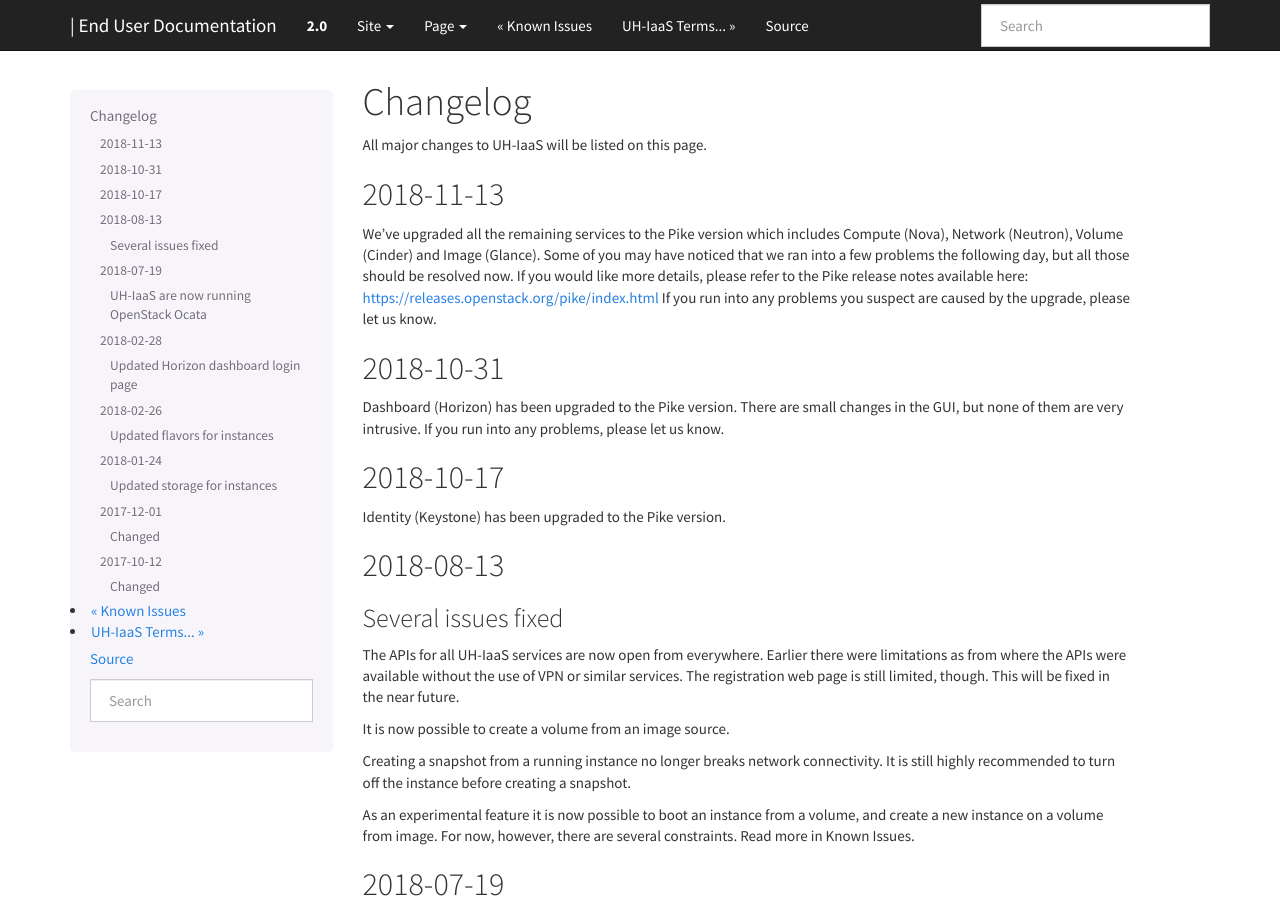
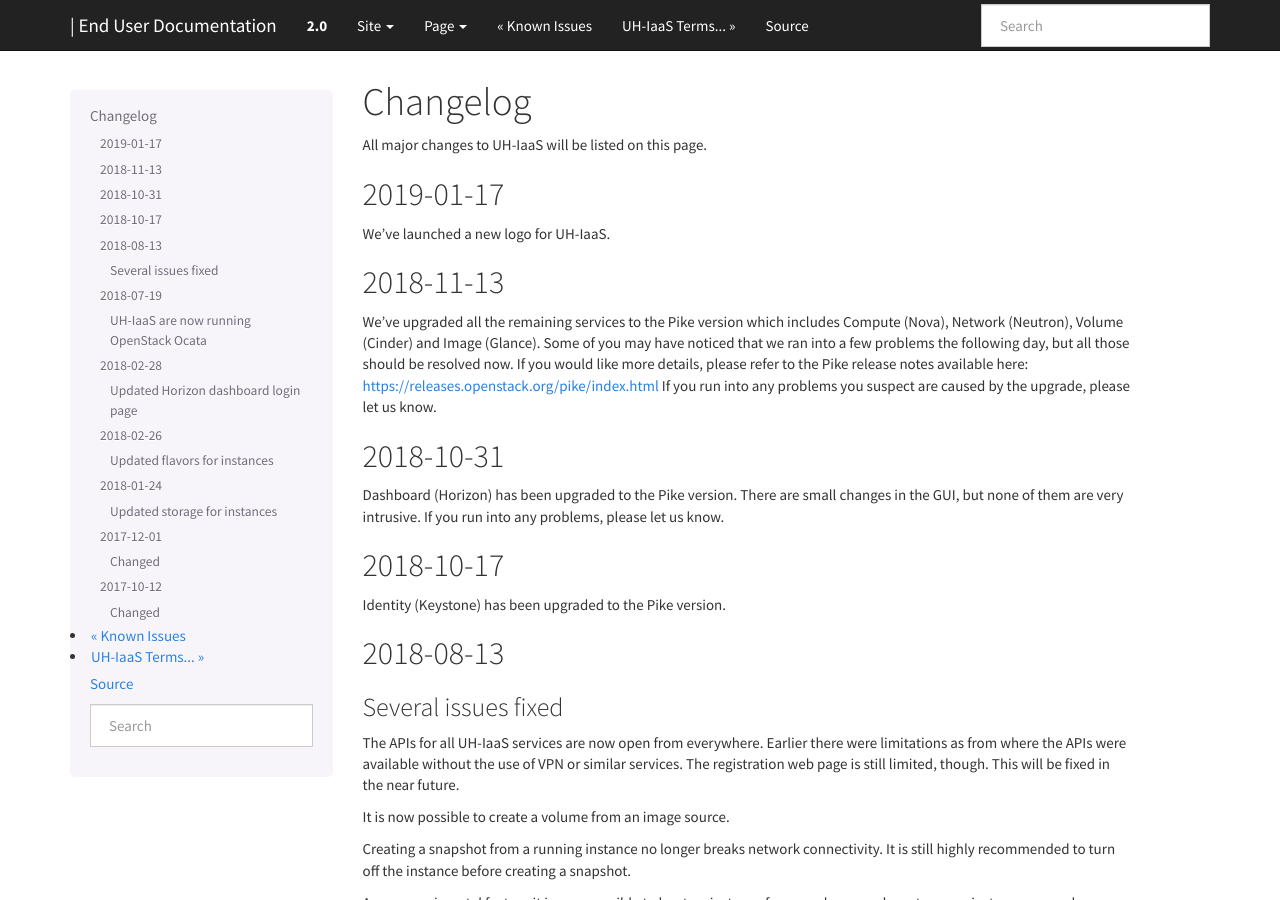
Before and after one commit to norcams/docs-enduser, a Sphinx documentation site: the page built from docs/changelog.rst, in a window 1280 px wide and 900 px high. Built offline with Sphinx 7.4.7, drawn with Linux system fonts in a browser that asks for light colours.

Commit message:
Updated changelog

```diff
--- a/docs/changelog.rst
+++ b/docs/changelog.rst
@@ -3,6 +3,11 @@ Changelog
 =========
 
 All major changes to UH-IaaS will be listed on this page.
+
+2019-01-17
+==========
+
+We've launched a new logo for UH-IaaS.
 
 2018-11-13
 ==========
```
